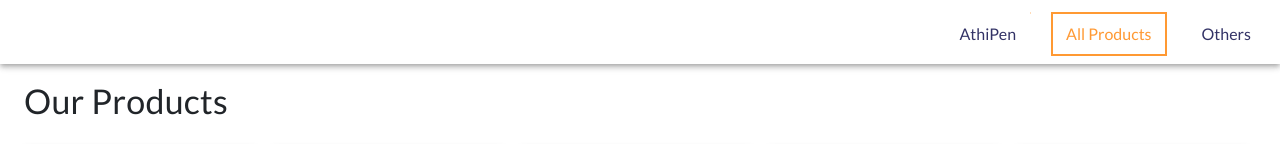
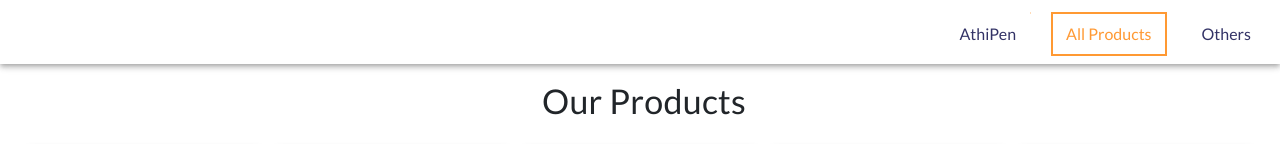
Before and after one commit to Athiiii/AthiPenPage, a React (Create React App) app: page /AllProducts in a window 1280 px wide. Shown: the top 144 px of the page. Built offline with nearby package versions, Linux system fonts and the light colour scheme; grey boxes are pictures that could not be loaded; what @fortawesome/fontawesome would draw is missing.

Commit message:
center our products

```diff
--- a/src/components/AllProducts.tsx
+++ b/src/components/AllProducts.tsx
@@ -8,7 +8,7 @@ export class AllProducts extends Component {
     public render(): React.ReactNode {
         return (
             <div className="allrproducts">
-                <Typography variant="h4" style={{ marginLeft: "0.5rem" }}>Our Products</Typography>
+                <Typography variant="h4" style={{ marginLeft: "0.5rem", textAlign: "center" }}>Our Products</Typography>
                 <div className="products">
                     <span className="product">
                         <img src={require("../assets/product1-min.jpg")} alt="Product" />
--- a/src/components/OurStory.tsx
+++ b/src/components/OurStory.tsx
@@ -16,8 +16,7 @@ export class OurStory extends Component {
                 <div className="ourStory">
                     <Typography variant="h3" >Our Story</Typography>
                     <p className="ourStory_text">
-
-AthiPen is a young company that wants to introduce a new era in the pen industry. She has had many successes and hurdles in recent years. After just 2 years, it was able to grow into one of the largest market leaders. AthiPen tries to pursue the philosophy of quality over quantity. They want to stand out from the market with their unusual modern pens. The great employees of AthiPen AG put their heart and soul into the uniqueness of their products every day. Check out the timeline to see more.
+                        AthiPen is a young company that wants to introduce a new era in the pen industry. She has had many successes and hurdles in recent years. After just 2 years, it was able to grow into one of the largest market leaders. AthiPen tries to pursue the philosophy of quality over quantity. They want to stand out from the market with their unusual modern pens. The great employees of AthiPen AG put their heart and soul into the uniqueness of their products every day. Check out the timeline to see more.
                     </p>
                     <Divider />
                     <Typography variant="h4" >The timeline</Typography>
--- a/src/style/elements/_product.scss
+++ b/src/style/elements/_product.scss
@@ -6,6 +6,7 @@
         display: flex;
         flex-direction: row;
         flex-wrap: wrap;
+        justify-content: center;
 
         .product {
             box-shadow: 0 4px 8px 0 rgba(0, 0, 0, 0.2);
```
